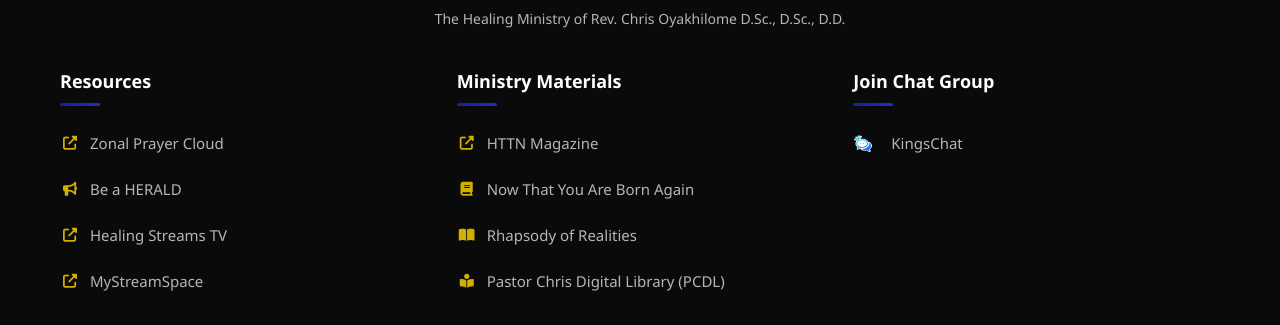
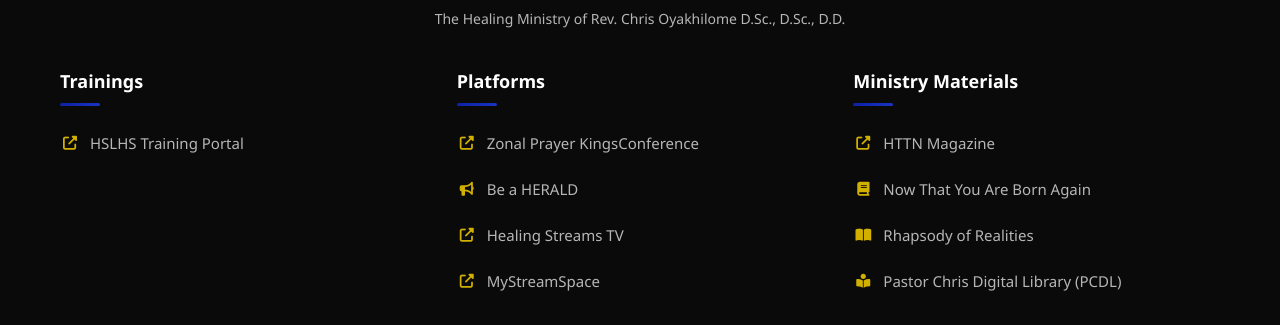
Before and after one commit to dallas-zone/hslhs, a plain HTML site: page portal.html in a window 1280 px wide. Shown: the part 1027-1352 px from the top of the page. Drawn offline with Linux system fonts and the light colour scheme.

Commit message:
Update portal.html

```diff
--- a/portal.html
+++ b/portal.html
@@ -184,10 +184,17 @@
                 </div>
 
                 <div class="footer-links-grid">
+                        <div class="footer-column">
+                        <h4>Trainings</h4>
+                        <ul class="footer-links">
+                            <li><a href="https://www.training.hslhs.org/" target="_blank"><i class="fas fa-external-link-alt"></i>HSLHS Training Portal</a></li>
+                        </ul>
+                    </div>
+
                     <div class="footer-column">
-                        <h4>Resources</h4>
+                        <h4>Platforms</h4>
                         <ul class="footer-links">
-                            <li><a href="https://prayerclouds.org/app/pstlanr" target="_blank"><i class="fas fa-external-link-alt"></i>Zonal Prayer Cloud</a></li>
+                            <li><a href="https://pro2.kingsconference.org/dallas" target="_blank"><i class="fas fa-external-link-alt"></i>Zonal Prayer KingsConference</a></li>
                             <li><a href="http://herald.healingstreams.tv" target="_blank"><i class="fas fa-bullhorn"></i> Be a HERALD</a></li>
                             <li><a href="http://healingstreams.tv/" target="_blank"><i class="fas fa-external-link-alt"></i> Healing Streams TV</a></li>
                             <li><a href="http://mystreamspace.org" target="_blank"><i class="fas fa-external-link-alt"></i> MyStreamSpace</a></li>
```
